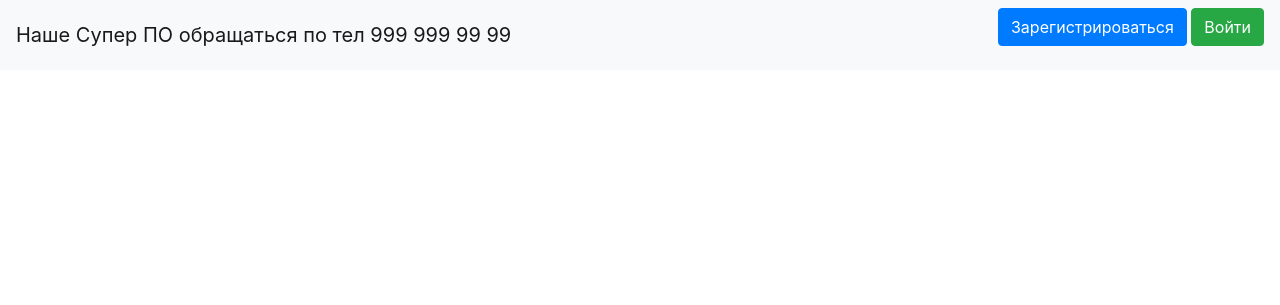
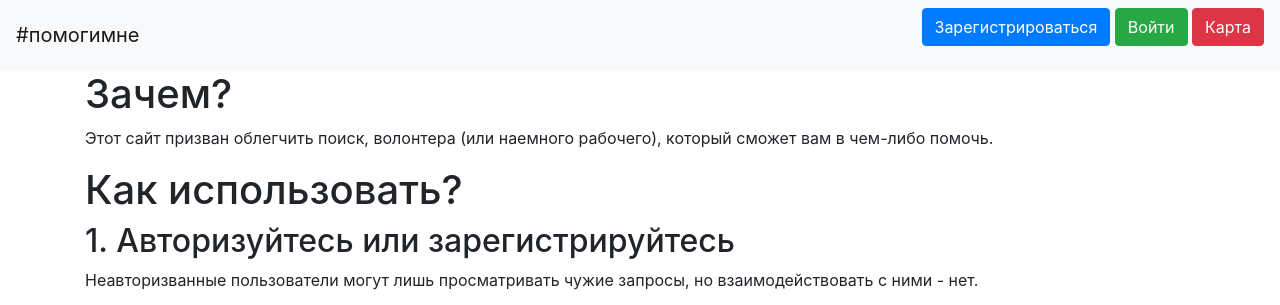
Before and after one commit to svan5003/flask_final_yl_project, a Flask app: page / in a window 1280 px wide. Shown: the top 305 px of the page. Before the commit the page ends 46 px from the top, so only its background shows below. Run offline with Flask 2, Linux system fonts and the light colour scheme; some libraries are stand-ins or nearby versions.

Commit message:
release version

```diff
--- a/data/users.py
+++ b/data/users.py
@@ -17,8 +17,6 @@ class User(SqlAlchemyBase, UserMixin):
                               index=True, unique=True, nullable=True)
     about = sqlalchemy.Column(sqlalchemy.String, nullable=True)
     hashed_password = sqlalchemy.Column(sqlalchemy.String, nullable=True)
-    # outgoing_requests = orm.relation("Request", secondary="outgoing_requests")
-    # ingoing_requests = orm.relation("Request", secondary="ingoing_requests")
 
     def set_password(self, password):
         self.hashed_password = generate_password_hash(password)
--- a/main.py
+++ b/main.py
@@ -10,6 +10,7 @@ from wtforms import StringField, PasswordField, BooleanField, SubmitField, TextA
 from wtforms.fields.html5 import EmailField, TelField
 from wtforms.validators import DataRequired
 
+# проводим первичную настройку приложения
 app = Flask(__name__)
 api = Api(app)
 app.config['SECRET_KEY'] = 'yandexlyceum_secret_key'
@@ -17,6 +18,7 @@ login_manager = LoginManager()
 login_manager.init_app(app)
 
 
+# объявляем классы форм, созданных с помощью модуля flask-wtf
 class LoginForm(FlaskForm):
     email = EmailField('Почта', validators=[DataRequired()])
     password = PasswordField('Пароль', validators=[DataRequired()])
@@ -44,11 +46,10 @@ class RequestForm(FlaskForm):
     description = TextAreaField("Содержание")
     address = TextAreaField("Адрес", validators=[DataRequired()])
     is_active = BooleanField("Активен/неактивен")
-
     submit = SubmitField('Применить')
 
 
-# добавляем запрос
+# функция для регистрации/авторизации пользователя
 @app.route('/register', methods=['GET', 'POST'])
 def reqister():
     form = RegisterForm()
@@ -106,22 +107,26 @@ def logout():
     return redirect("/")
 
 
+# главная страница
 @app.route('/index')
 @app.route('/')
 def index():
     return render_template("index.html")
 
 
+# получаем для пользователя запросы, которые отправил он сам
 def get_ingoing_requests(user):
     session = db_session.create_session()
     return session.query(Request).filter(Request.provider_id == user.id).all()
 
 
+# получаем для пользователя запросы, которые он выполняет
 def get_outgoing_requests(user):
     session = db_session.create_session()
     return session.query(Request).filter(Request.sender_id == user.id).all()
 
 
+# флаг, отвечающий за показ входящих/исходящих запросов
 flag_1 = True
 
 
@@ -144,6 +149,7 @@ def profile():
     return render_template("profile.html", requests=requests_users, flag=flag_1)
 
 
+# активируем неактивный запрос
 @app.route('/request_activate/<int:id>')
 def request_activate(id):
     session = db_session.create_session()
@@ -153,6 +159,7 @@ def request_activate(id):
     return redirect("/profile")
 
 
+# деактивируем активный запрос
 @app.route('/request_deactivate/<int:id>')
 def request_deactivate(id):
     session = db_session.create_session()
@@ -163,6 +170,7 @@ def request_deactivate(id):
     return redirect("/profile")
 
 
+# переключаемся на отображение входящих запросов
 @app.route("/profile/switch/ingoing")
 def profile_switch_ingoing():
     global flag_1
@@ -170,6 +178,7 @@ def profile_switch_ingoing():
     return redirect("/profile")
 
 
+# переключаемся на отображение исходящих запросов
 @app.route("/profile/switch/outgoing")
 def profile_switch_outgoing():
     global flag_1
@@ -177,6 +186,7 @@ def profile_switch_outgoing():
     return redirect("/profile")
 
 
+# функции для добавления/редактирования/удаления запроса
 @app.route('/request', methods=['GET', 'POST'])
 @login_required
 def add_request():
@@ -245,6 +255,7 @@ def request_delete(id):
     return redirect('/profile')
 
 
+# добавляем к пользователю входящий запрос
 @app.route('/request_ingoing/<int:id>', methods=['GET', 'POST'])
 @login_required
 def add_ingoing_request(id):
@@ -255,9 +266,9 @@ def add_ingoing_request(id):
     return redirect('/map')
 
 
+# отображение интерактивной карты с запросами
 @app.route('/map', methods=['GET', 'POST'])
 def map_1():
-    # отображение доступных меток от других людей
     session = db_session.create_session()
     requests = []
     for request in session.query(Request).all():
@@ -267,8 +278,12 @@ def map_1():
                          "email": user.email,
                          "request": request
                          })
-    outgoing_requests_ids = list(map(lambda x: x.id, get_outgoing_requests(current_user)))
-    ingoing_requests_ids = list(map(lambda x: x.id, get_ingoing_requests(current_user)))
+    if current_user.is_authenticated:
+        outgoing_requests_ids = list(map(lambda x: x.id, get_outgoing_requests(current_user)))
+        ingoing_requests_ids = list(map(lambda x: x.id, get_ingoing_requests(current_user)))
+    else:
+        outgoing_requests_ids = []
+        ingoing_requests_ids = []
     return render_template("map_2.html", requests=requests, ingoing_requests_ids=ingoing_requests_ids,
                            outgoing_requests_ids=outgoing_requests_ids)
 
--- a/templates/base.html
+++ b/templates/base.html
@@ -13,18 +13,20 @@
 <body>
 <header>
     <nav class="navbar navbar-light bg-light">
-        <a class="navbar-brand" href="#">Наше Супер ПО обращаться по тел 999 999 99 99</a>
+        <a class="navbar-brand" href="/">#помогимне</a>
         {% if current_user.is_authenticated %}
+        <p>
         <a class="navbar-brand" href="/logout">{{ current_user.name + " " + current_user.surname}}</a>
         <a class="btn btn-danger" href="/map">Карта</a>
         <a class="btn btn-success" href="/profile">Профиль</a>
+        </p>
         {% else %}
         <p>
         <a class="btn btn-primary " href="/register">Зарегистрироваться</a>
         <a class="btn btn-success" href="/login">Войти</a>
-            <!-- TODO добавить функционал карты для неавторизованного пользователя -->
+            <a class="btn btn-danger" href="/map">Карта</a>
         </p>
-{% endif %}
+        {% endif %}
     </nav>
 </header>
 <!-- Begin page content -->
--- a/templates/index.html
+++ b/templates/index.html
@@ -1,5 +1,28 @@
 {% extends "base.html" %}
 
 {% block content %}
-
+<div>
+<h1>Зачем?</h1>
+<p>Этот сайт призван облегчить поиск, волонтера (или наемного рабочего), который сможет вам в чем-либо помочь.</p>
+</div>
+<div>
+<h1>Как использовать?</h1>
+    <h2>1. Авторизуйтесь или зарегистрируйтесь</h2>
+    <p>Неавторизванные пользователи могут лишь просматривать чужие запросы, но взаимодействовать с ними - нет.</p>
+    <img src="./static/img/img1.jpg">
+    <h2>2. Приступайте к использованию</h2>
+    <p>В своем профиле вы можете создать запрос о помощи, нажав на соответсвующую кнопку</p>
+    <p>Там же вы можете посмотреть уже созданные вами запросы, удалить, отредактировать или отправить их в архив</p>
+    <p>Запросы, которые вы берете от других пользователей доступны во вкладке "Входящие запросы"</p>
+    <img src="./static/img/img2.png">
+    <img src="./static/img/img3.png">
+    <p>На карте вы можете просматривать как свои запросы, так и запросы других пользователей</p>
+    <p>Нажава на кнопку "Выполнить" вы приступите к выполнению этого запроса и он будет отображаться в вашем профиле</p>
+    <img src="./static/img/img4.png">
+</div>
+<div>
+<h1>Кто сделал?</h1>
+<p>Команда опытных(нет) web-разработчиков Яндекс.Лицея, состоящая из одного(да) человека</p>
+    <p>Мой email: svan5003@gmail.com</p>
+</div>
 {% endblock %}
```
Also changed, not shown: data/requests.py (+0 -13 lines), templates/map_2.html (+5 -3 lines), db/users_requests.sqlite.
